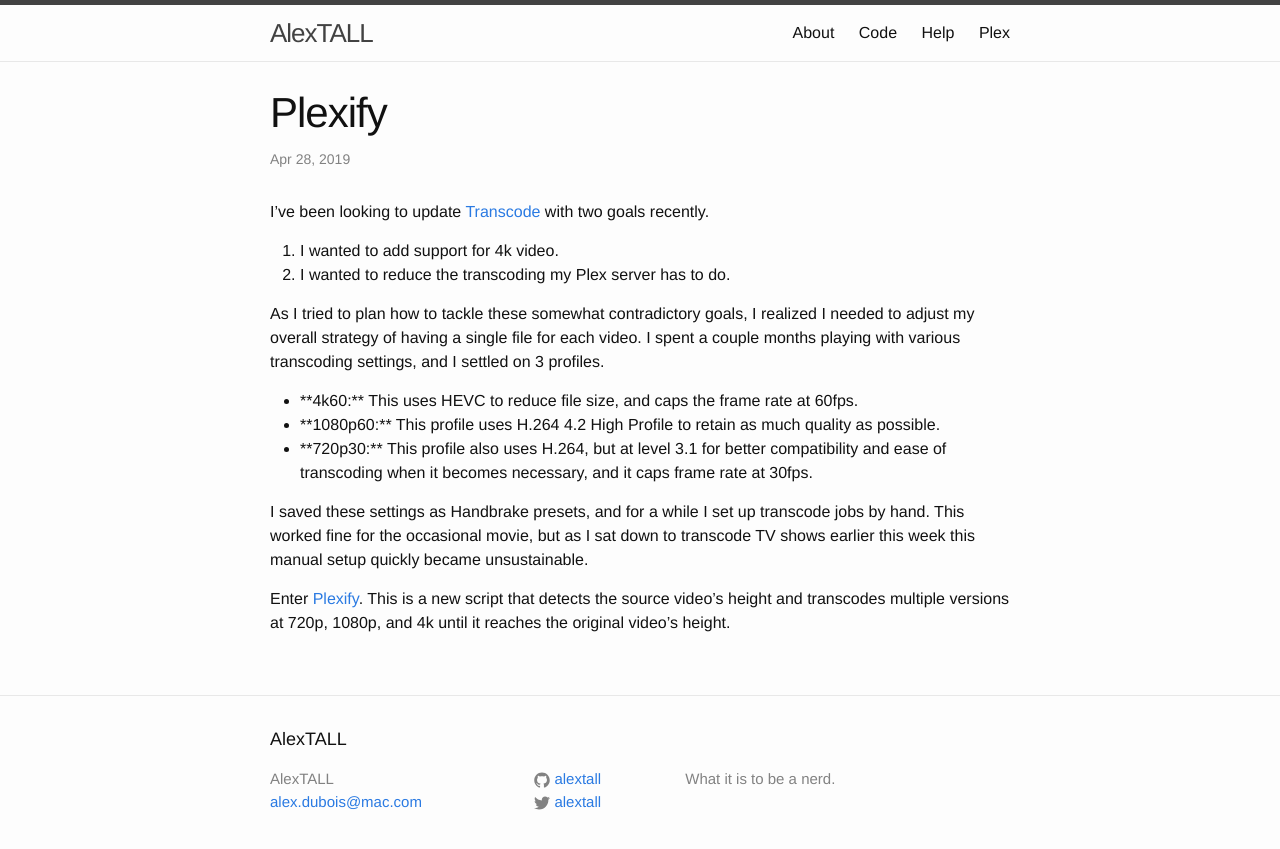
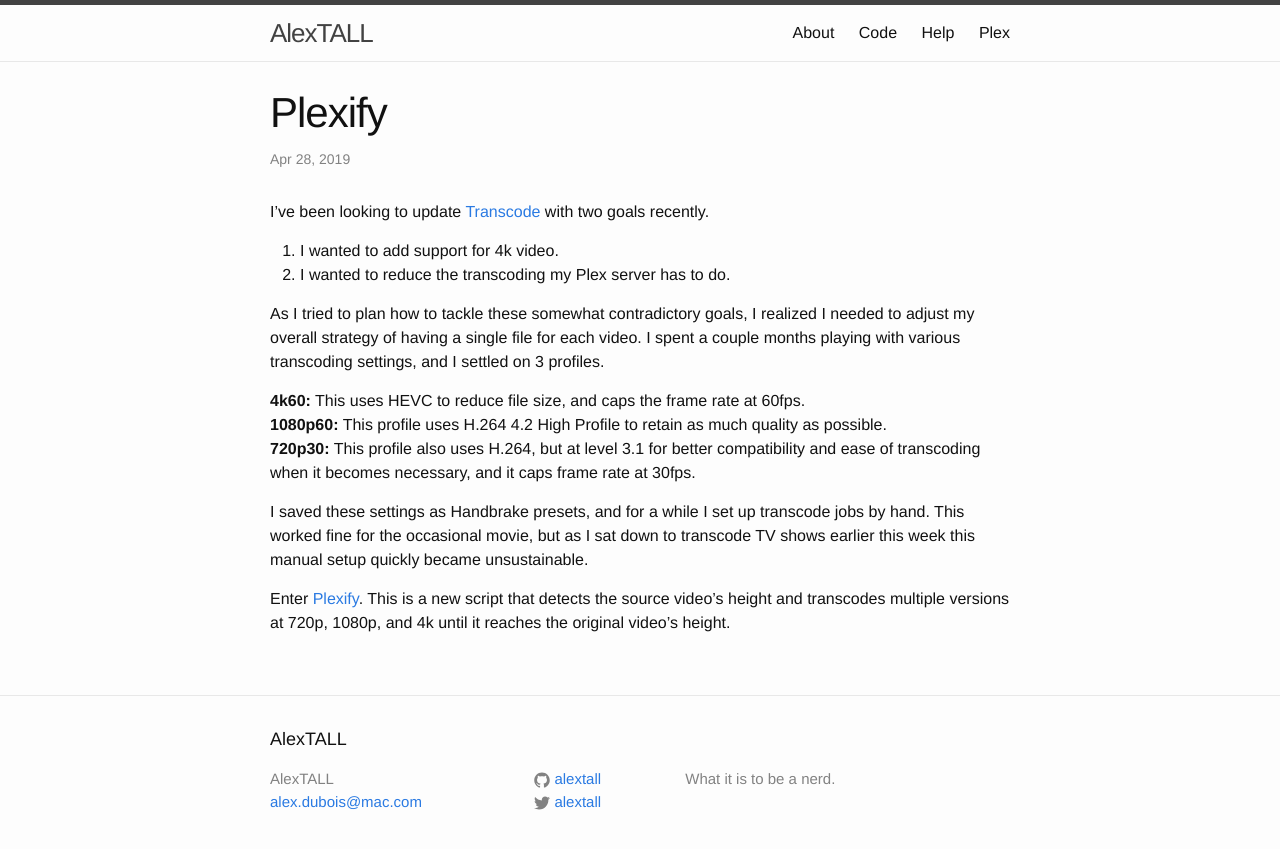
Before and after one commit to alextall/alextall.github.io, a Jekyll site: the page built from _posts/2019-04-28-Plexify.md, in a window 1280 px wide. Shown: the top 849 px of the page. Built offline with Jekyll 4.4.1, drawn with Linux system fonts in a browser that asks for light colours.

Commit message:
Remove Plexify unordered list

```diff
--- a/_posts/2019-04-28-Plexify.md
+++ b/_posts/2019-04-28-Plexify.md
@@ -15,11 +15,9 @@
 
 As I tried to plan how to tackle these somewhat contradictory goals, I realized I needed to adjust my overall strategy of having a single file for each video. I spent a couple months playing with various transcoding settings, and I settled on 3 profiles.
 
-<ul>
-<li>**4k60:** This uses HEVC to reduce file size, and caps the frame rate at 60fps.</li>
-<li>**1080p60:** This profile uses H.264 4.2 High Profile to retain as much quality as possible.</li>
-<li>**720p30:** This profile also uses H.264, but at level 3.1 for better compatibility and ease of transcoding when it becomes necessary, and it caps frame rate at 30fps.</li>
-</ul>
+**4k60:** This uses HEVC to reduce file size, and caps the frame rate at 60fps.<br>
+**1080p60:** This profile uses H.264 4.2 High Profile to retain as much quality as possible.<br>
+**720p30:** This profile also uses H.264, but at level 3.1 for better compatibility and ease of transcoding when it becomes necessary, and it caps frame rate at 30fps.<br>
 
 I saved these settings as Handbrake presets, and for a while I set up transcode jobs by hand. This worked fine for the occasional movie, but as I sat down to transcode TV shows earlier this week this manual setup quickly became unsustainable.
 
```
